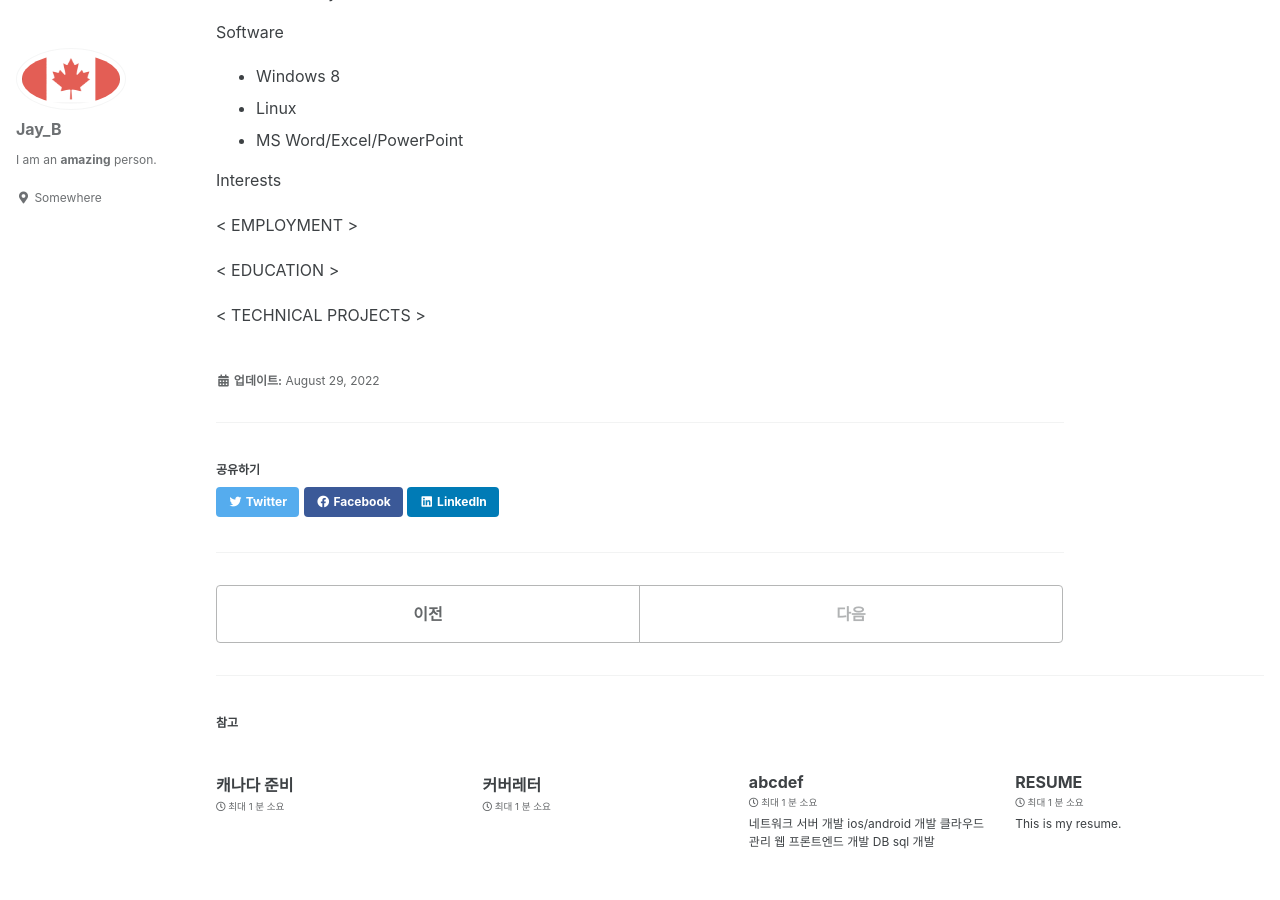
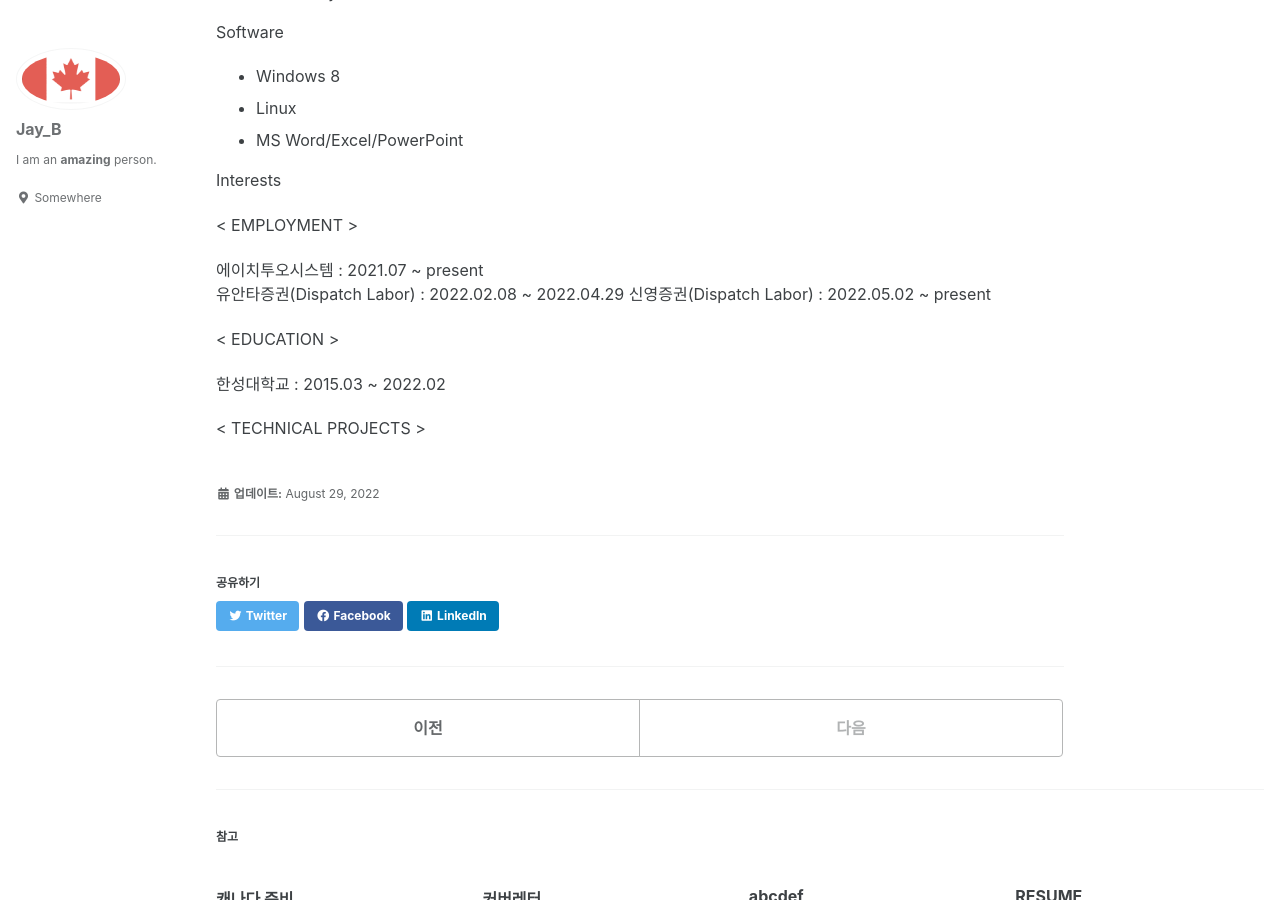
Before and after one commit to LimJunBeom/jayb.github.io, a Jekyll site: the page built from _posts/2022-08-29-RESUME.md, in a window 1280 px wide and 900 px high, scrolled down 735 px. Built offline with Jekyll 4.4.1, drawn with Linux system fonts in a browser that asks for light colours; cached includes are drawn as plain includes.

Commit message:
Update 2022-08-29-RESUME.md

```diff
--- a/_posts/2022-08-29-RESUME.md
+++ b/_posts/2022-08-29-RESUME.md
@@ -45,10 +45,13 @@ Interests
 
 &lt; EMPLOYMENT &gt;
 
+에이치투오시스템 : 2021.07 ~ present
+유안타증권(Dispatch Labor) : 2022.02.08 ~ 2022.04.29
+신영증권(Dispatch Labor) : 2022.05.02 ~ present
 
 
 &lt; EDUCATION &gt;
 
-
+한성대학교 : 2015.03 ~ 2022.02
 
 &lt; TECHNICAL PROJECTS &gt;
```
